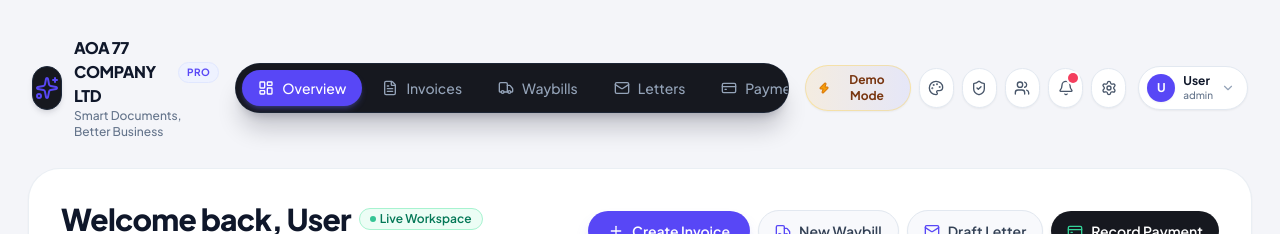
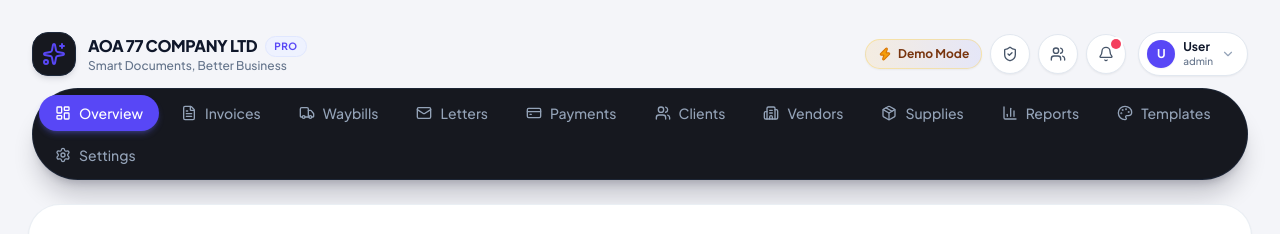
Before and after one commit to akinola203/Business-document-system, a React (Vite) app in the folder frontend/: page /overview in a window 1280 px wide. Shown: the top 234 px of the page. Built offline with nearby package versions, Linux system fonts and the light colour scheme; no server answers; sample sign-in values are in the browser's storage.

Commit message:
fix(nav): remove horizontal scroll restriction, wrap top navbar gracefully, and add Templates and Settings tabs

```diff
--- a/frontend/src/components/layout/TopPillNavbar.tsx
+++ b/frontend/src/components/layout/TopPillNavbar.tsx
@@ -44,6 +44,8 @@ const NAV_TABS: NavTab[] = [
   { name: 'Vendors', path: '/vendors', icon: Building2, permission: 'vendors:view' },
   { name: 'Supplies', path: '/supplies', icon: Package, permission: 'supplies:view' },
   { name: 'Reports', path: '/reports', icon: BarChart3, permission: 'reports:view' },
+  { name: 'Templates', path: '/settings/templates', icon: Palette, permission: 'settings:manage' },
+  { name: 'Settings', path: '/settings/company', icon: Settings, permission: 'settings:manage' },
 ];
 
 export const TopPillNavbar: React.FC = () => {
@@ -99,54 +101,28 @@ export const TopPillNavbar: React.FC = () => {
   const visibleTabs = NAV_TABS.filter((tab) => !tab.permission || hasPermission(tab.permission));
 
   return (
-    <header className="w-full flex flex-col lg:flex-row items-center justify-between gap-4 py-2 px-1">
-      {/* 1. Left: Brand Identity */}
+    <header className="w-full flex flex-col gap-3 py-1 px-1">
+      {/* 1. Top Header Row: Brand Identity & Quick Utility Dock */}
+      <div className="w-full flex items-center justify-between gap-4">
+        {/* Left: Brand Identity */}
         <div className="flex items-center gap-3">
-        <div className="w-11 h-11 rounded-2xl bg-[#16181F] flex items-center justify-center text-white shadow-md shadow-slate-900/10 border border-slate-800">
-          <Sparkles className="w-6 h-6 text-[#5847F6]" />
+          <div className="w-10 h-10 md:w-11 md:h-11 rounded-2xl bg-[#16181F] flex items-center justify-center text-white shadow-md shadow-slate-900/10 border border-slate-800 shrink-0">
+            <Sparkles className="w-5 h-5 md:w-6 md:h-6 text-[#5847F6]" />
           </div>
           <div>
             <div className="flex items-center gap-2">
-            <h1 className="text-base font-extrabold tracking-tight text-slate-900">
+              <h1 className="text-sm md:text-base font-extrabold tracking-tight text-slate-900">
                 {user?.companyName || 'AOA 77 COMPANY LTD'}
               </h1>
               <span className="text-[10px] uppercase font-bold tracking-wider px-2 py-0.5 rounded-full bg-indigo-50 text-[#5847F6] border border-indigo-100">
                 PRO
               </span>
             </div>
-          <p className="text-xs text-slate-500 font-medium">Smart Documents, Better Business</p>
+            <p className="text-[11px] md:text-xs text-slate-500 font-medium">Smart Documents, Better Business</p>
           </div>
         </div>
 
-      {/* 2. Center: Signature Floating Obsidian Pill */}
-      <nav className="bg-[#16181F] text-slate-300 rounded-full p-1.5 flex items-center gap-1 shadow-xl shadow-slate-950/20 border border-slate-800/80 overflow-x-auto max-w-full">
-        {visibleTabs.map((tab) => {
-          const Icon = tab.icon;
-          const isActive =
-            location.pathname === tab.path ||
-            (tab.path !== '/overview' && location.pathname.startsWith(tab.path));
-
-          return (
-            <NavLink
-              key={tab.path}
-              to={tab.path}
-              className={({ isActive: linkActive }) =>
-                cn(
-                  'flex items-center gap-2 px-4 py-2 rounded-full text-xs md:text-sm font-medium transition-all duration-200 whitespace-nowrap',
-                  linkActive || isActive
-                    ? 'bg-[#5847F6] text-white shadow-md shadow-indigo-500/30'
-                    : 'text-slate-400 hover:text-white hover:bg-white/5',
-                )
-              }
-            >
-              <Icon className="w-4 h-4" />
-              <span>{tab.name}</span>
-            </NavLink>
-          );
-        })}
-      </nav>
-
-      {/* 3. Right: Circular Utility Dock */}
+        {/* Right: Circular Utility Dock */}
         <div className="flex items-center gap-2">
           {/* 1-Click Client Showcase Demo Mode */}
           <button
@@ -158,23 +134,12 @@ export const TopPillNavbar: React.FC = () => {
             <span className="hidden sm:inline">Demo Mode</span>
           </button>
 
-        {/* Templates Designer Shortcut (Admin / Manager only) */}
-        {canManageSettings && (
-          <button
-            onClick={() => navigate('/settings/templates')}
-            title="Document Templates"
-            className="w-10 h-10 rounded-full bg-white hover:bg-slate-50 border border-slate-200 flex items-center justify-center text-slate-600 hover:text-slate-900 transition-all shadow-sm hover:shadow"
-          >
-            <Palette className="w-4 h-4" />
-          </button>
-        )}
-
           {/* Audit Log Trail (Admin / Privileged only) */}
           {canViewAuditLogs && (
             <button
               onClick={() => navigate('/audit-logs')}
               title="Audit Trail Logs"
-            className="w-10 h-10 rounded-full bg-white hover:bg-slate-50 border border-slate-200 flex items-center justify-center text-slate-600 hover:text-slate-900 transition-all shadow-sm hover:shadow"
+              className="w-9 h-9 md:w-10 md:h-10 rounded-full bg-white hover:bg-slate-50 border border-slate-200 flex items-center justify-center text-slate-600 hover:text-slate-900 transition-all shadow-sm hover:shadow"
             >
               <ShieldCheck className="w-4 h-4" />
             </button>
@@ -185,7 +150,7 @@ export const TopPillNavbar: React.FC = () => {
             <button
               onClick={() => navigate('/settings/users')}
               title="Team & Access Control"
-            className="w-10 h-10 rounded-full bg-white hover:bg-slate-50 border border-slate-200 flex items-center justify-center text-slate-600 hover:text-slate-900 transition-all shadow-sm hover:shadow"
+              className="w-9 h-9 md:w-10 md:h-10 rounded-full bg-white hover:bg-slate-50 border border-slate-200 flex items-center justify-center text-slate-600 hover:text-slate-900 transition-all shadow-sm hover:shadow"
             >
               <Users className="w-4 h-4" />
             </button>
@@ -195,24 +160,13 @@ export const TopPillNavbar: React.FC = () => {
           <button
             onClick={() => navigate('/notifications')}
             title="Notifications"
-          className="relative w-10 h-10 rounded-full bg-white hover:bg-slate-50 border border-slate-200 flex items-center justify-center text-slate-600 hover:text-slate-900 transition-all shadow-sm hover:shadow"
+            className="relative w-9 h-9 md:w-10 md:h-10 rounded-full bg-white hover:bg-slate-50 border border-slate-200 flex items-center justify-center text-slate-600 hover:text-slate-900 transition-all shadow-sm hover:shadow"
           >
             <Bell className="w-4 h-4" />
             {unreadCount > 0 && (
               <span className="absolute top-1 right-1 w-2.5 h-2.5 bg-rose-500 rounded-full ring-2 ring-white" />
             )}
           </button>
-
-        {/* Company Settings (Admin only) */}
-        {canManageSettings && (
-          <button
-            onClick={() => navigate('/settings/company')}
-            title="Company Branding & Settings"
-            className="w-10 h-10 rounded-full bg-white hover:bg-slate-50 border border-slate-200 flex items-center justify-center text-slate-600 hover:text-slate-900 transition-all shadow-sm hover:shadow"
-          >
-            <Settings className="w-4 h-4" />
-          </button>
-        )}
 
           {/* User Profile Dropdown Pill */}
           <div className="relative ml-1" ref={dropdownRef}>
@@ -298,6 +252,36 @@ export const TopPillNavbar: React.FC = () => {
             )}
           </div>
         </div>
+      </div>
+
+      {/* 2. Signature Floating Obsidian Navigation Bar (Gracefully Wrapping, Zero Horizontal Scroll Restriction) */}
+      <nav className="w-full bg-[#16181F] text-slate-300 rounded-2xl md:rounded-full p-1.5 flex flex-wrap items-center justify-center lg:justify-start gap-1 md:gap-1.5 shadow-xl shadow-slate-950/20 border border-slate-800/80">
+        {visibleTabs.map((tab) => {
+          const Icon = tab.icon;
+          const isActive =
+            location.pathname === tab.path ||
+            (tab.path !== '/overview' && location.pathname.startsWith(tab.path));
+
+          return (
+            <NavLink
+              key={tab.path}
+              to={tab.path}
+              className={({ isActive: linkActive }) =>
+                cn(
+                  'flex items-center gap-2 px-3.5 py-1.5 md:px-4 md:py-2 rounded-full text-xs md:text-sm font-medium transition-all duration-200 whitespace-nowrap',
+                  linkActive || isActive
+                    ? 'bg-[#5847F6] text-white shadow-md shadow-indigo-500/30'
+                    : 'text-slate-400 hover:text-white hover:bg-white/5',
+                )
+              }
+            >
+              <Icon className="w-4 h-4" />
+              <span>{tab.name}</span>
+            </NavLink>
+          );
+        })}
+      </nav>
+
       {/* 1-Click Client Showcase Demo Modal */}
       <ClientDemoModal isOpen={isDemoModalOpen} onClose={() => setIsDemoModalOpen(false)} />
     </header>
```
Lines whose indentation alone changed are shown as unchanged.
